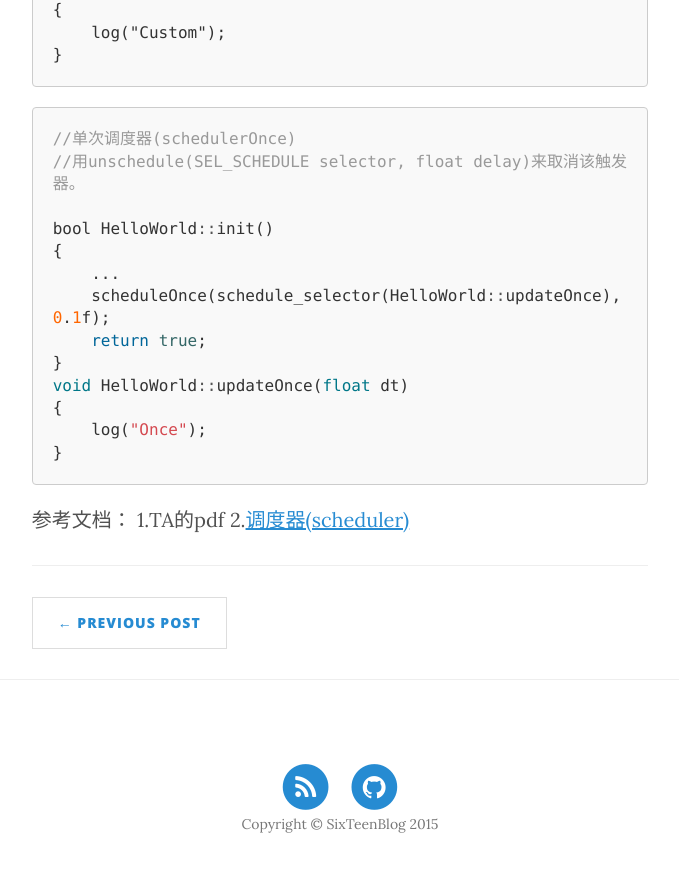
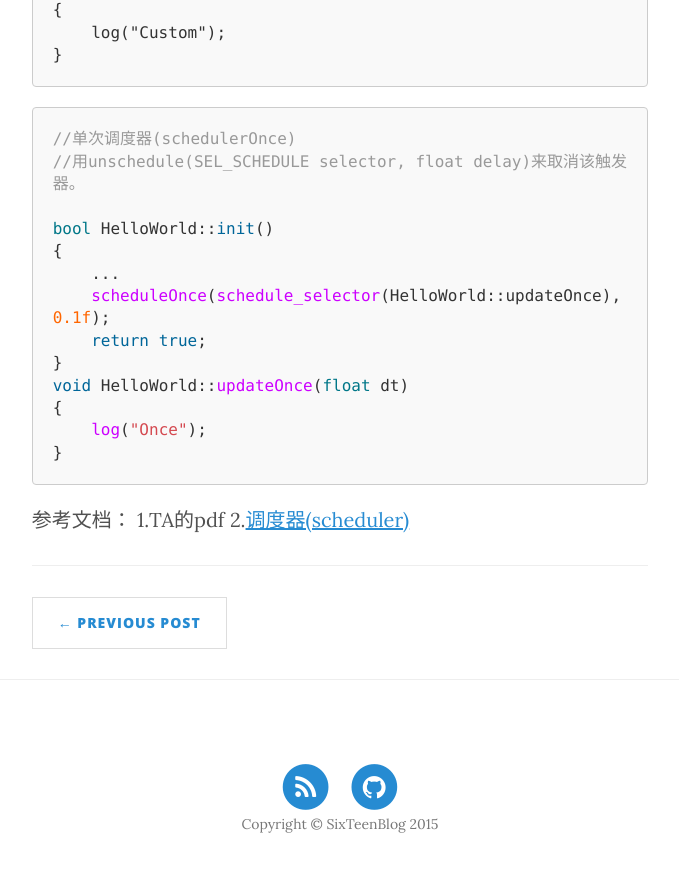
Before and after one commit to 16sixteen/16sixteen.github.io, a Jekyll site: the page built from _posts/2015-05-17-Cocos2d-x-study-4.2.markdown, in a window 1280 px wide and 900 px high, scrolled down 3026 px. Shown: the top 872 px of the window, without its empty margins (300-979 px from the left). Built offline with Jekyll 4.4.1, drawn with Linux system fonts in a browser that asks for light colours; nearby versions of some CDN libraries; Markdown is read by kramdown in place of the engine named in the settings.

Commit message:
11.41
found the use of pygments

````diff
--- a/_posts/2015-05-17-Cocos2d-x-study-4.2.markdown
+++ b/_posts/2015-05-17-Cocos2d-x-study-4.2.markdown
@@ -102,7 +102,7 @@ bool HelloWorld::init()
 }
 ```
 
-{% highlight c %}
+{% highlight c# %}
 //单次调度器(schedulerOnce)
 //用unschedule(SEL_SCHEDULE selector, float delay)来取消该触发器。
 
````
